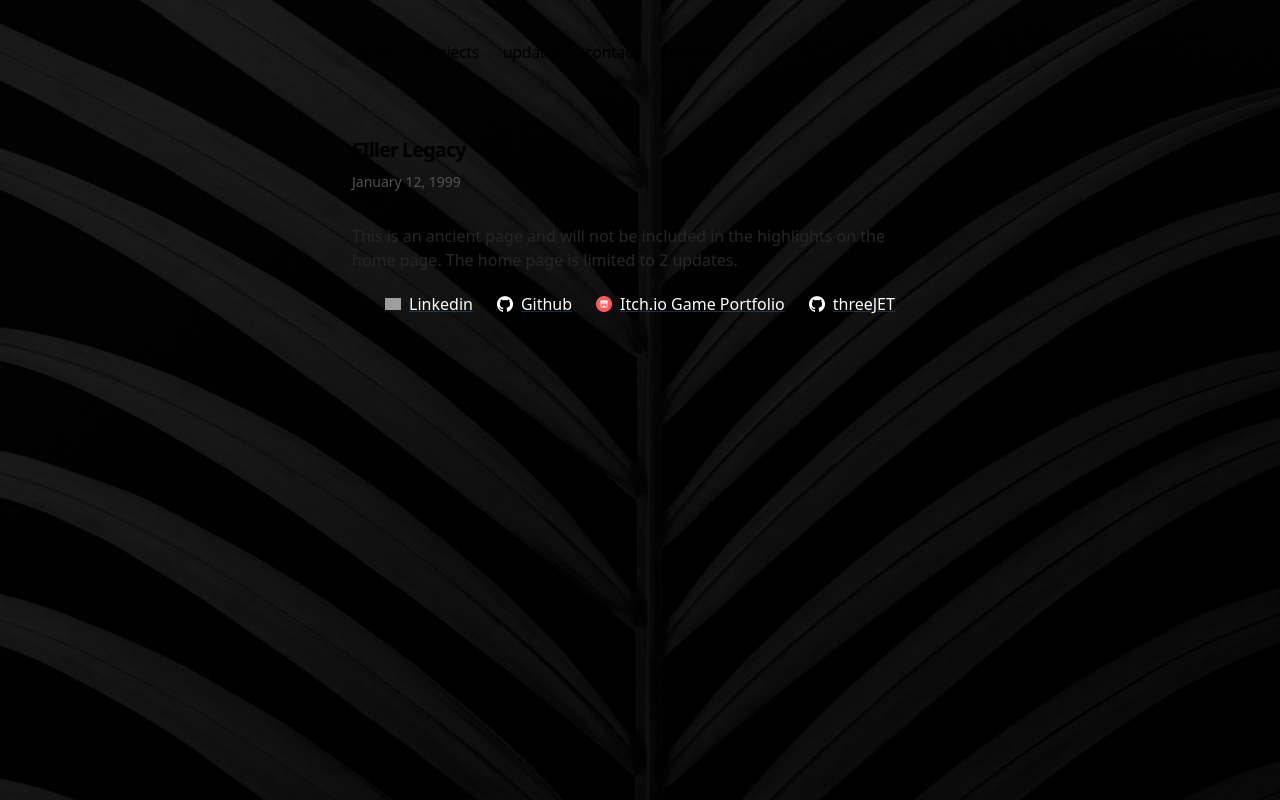
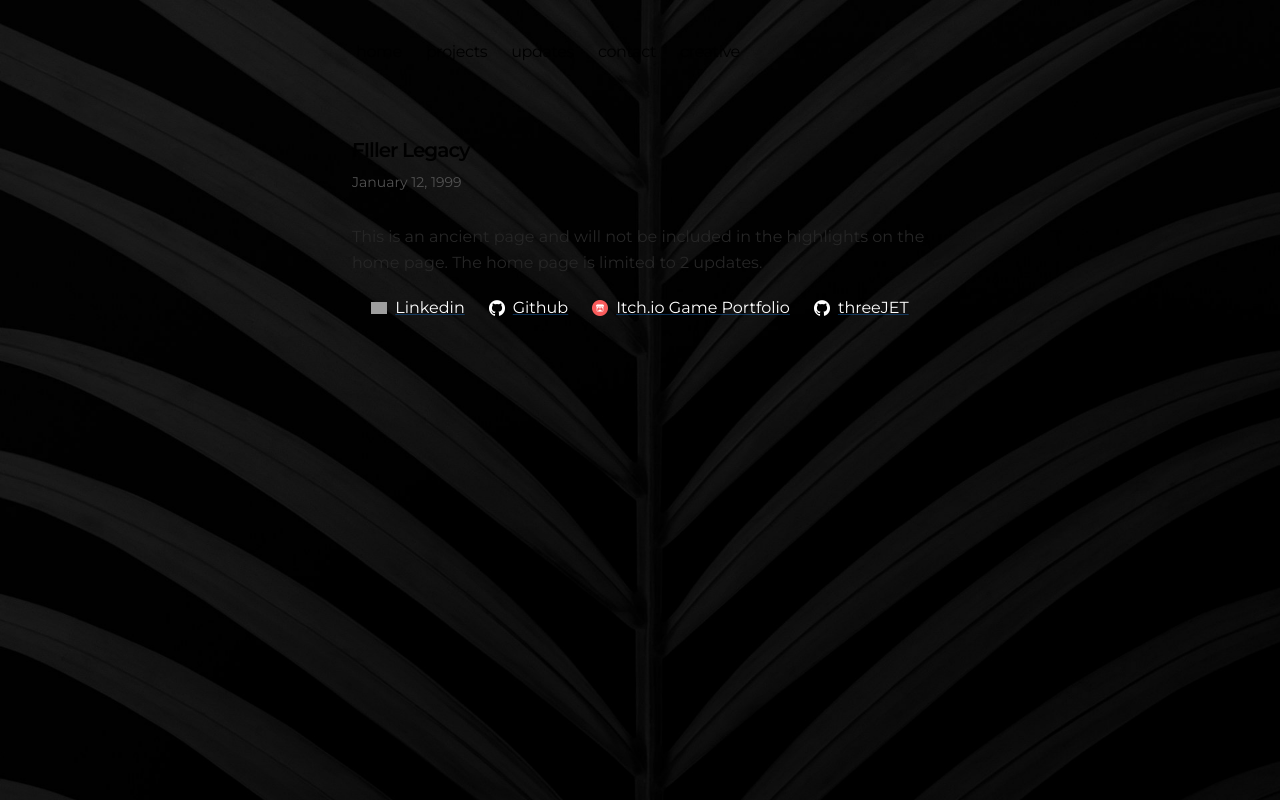
Before and after one commit to rishijs/RishiJSPortfolio, a Next.js app: page /update/filler_legacy in a window 1280 px wide. Built offline with nearby package versions, Linux system fonts and the light colour scheme; grey boxes are pictures that could not be loaded.

Commit message:
ability to change fonts

```diff
--- a/app/global.css
+++ b/app/global.css
@@ -1,8 +1,18 @@
+@import url('https://fonts.googleapis.com/css2?family=Montserrat:ital,wght@0,400..700;1,400..700&family=Merriweather:ital,wght@0,400;0,700;1,400;1,700&display=swap');
+
 @import 'tailwindcss';
+
+@theme {
+  --font-sans: 'Montserrat', ui-sans-serif, system-ui, sans-serif;
+  --font-serif: 'Merriweather', Charter, 'Bitstream Charter', 'Sitka Text', Cambria, Georgia, serif;
+}
+
+body {
+  font-family: var(--font-sans);
+}
 
 ::selection {
   background-color: #f34747;
-  color: #fefefe;
 }
 
 :root {
@@ -60,11 +70,11 @@
 }
 
 .prose code {
-  @apply px-1 py-0.5 rounded-lg;
+  @apply px-1.5 py-0.5 rounded-md bg-neutral-100 dark:bg-neutral-800 font-mono text-[0.9em];
 }
 
 .prose pre code {
-  @apply p-0;
+  @apply p-0 bg-transparent;
   border: initial;
   line-height: 1.5;
 }
@@ -79,23 +89,23 @@
 }
 
 .prose p {
-  @apply my-4 text-neutral-800 dark:text-neutral-200;
+  @apply my-6 text-neutral-800 dark:text-neutral-300 leading-relaxed;
 }
 
 .prose h1 {
-  @apply text-4xl font-medium tracking-tight mt-6 mb-2;
+  @apply text-4xl font-bold tracking-tight mt-12 mb-6 text-neutral-900 dark:text-neutral-100 font-serif;
 }
 
 .prose h2 {
-  @apply text-xl font-medium tracking-tight mt-6 mb-2;
+  @apply text-2xl font-semibold tracking-tight mt-10 mb-4 text-neutral-900 dark:text-neutral-100 font-serif;
 }
 
 .prose h3 {
-  @apply text-xl font-medium tracking-tight mt-6 mb-2;
+  @apply text-xl font-semibold tracking-tight mt-8 mb-3 text-neutral-900 dark:text-neutral-100 font-serif;
 }
 
 .prose h4 {
-  @apply text-lg font-medium tracking-tight mt-6 mb-2;
+  @apply text-lg font-semibold tracking-tight mt-6 mb-2 text-neutral-900 dark:text-neutral-100 font-serif;
 }
 
 .prose strong {
--- a/app/layout.tsx
+++ b/app/layout.tsx
@@ -1,7 +1,6 @@
+// @ts-ignore: side-effect import of CSS module (no type declarations)
 import './global.css'
 import type { Metadata } from 'next'
-import { GeistSans } from 'geist/font/sans'
-import { GeistMono } from 'geist/font/mono'
 import { Navbar } from './components/nav'
 import { Analytics } from '@vercel/analytics/react'
 import { SpeedInsights } from '@vercel/speed-insights/next'
@@ -39,7 +38,7 @@ export const metadata: Metadata = {
   },
 }
 
-const cx = (...classes) => classes.filter(Boolean).join(' ')
+const cx = (...classes: (string | boolean | undefined | null)[]) => classes.filter(Boolean).join(' ')
 
 export default function RootLayout({
   children,
@@ -50,9 +49,7 @@ export default function RootLayout({
     <html
       lang="en"
       className={cx(
-        'text-black dark:text-white',
-        GeistSans.variable,
-        GeistMono.variable
+        'text-black dark:text-white'
       )}
     >
       <body className="bg-[url('/backgrounds/black_leaf.jpg')] bg-cover bg-center bg-fixed antialiased max-w-xl mx-4 mt-8 lg:mx-auto">
--- /dev/null
+++ b/app/tailwind.config.js
@@ -0,0 +1,19 @@
+/** @type {import('tailwindcss').Config} */
+module.exports = {
+  content: [
+    './app/**/*.{js,ts,jsx,tsx,mdx}',
+    './pages/**/*.{js,ts,jsx,tsx,mdx}',
+    './components/**/*.{js,ts,jsx,tsx,mdx}',
+    './src/**/*.{js,ts,jsx,tsx,mdx}',
+  ],
+  theme: {
+    extend: {
+      fontFamily: {
+        sans: ['Inter', 'ui-sans-serif', 'system-ui', 'sans-serif'],
+        serif: ['Newsreader', 'Charter', 'Bitstream Charter', 'Sitka Text', 'Cambria', 'Georgia', 'serif'],
+        mono: ['JetBrains Mono', 'ui-monospace', 'SF Mono', 'Menlo', 'Monaco', 'Consolas', 'monospace'],
+      },
+    },
+  },
+  plugins: [],
+}
```
